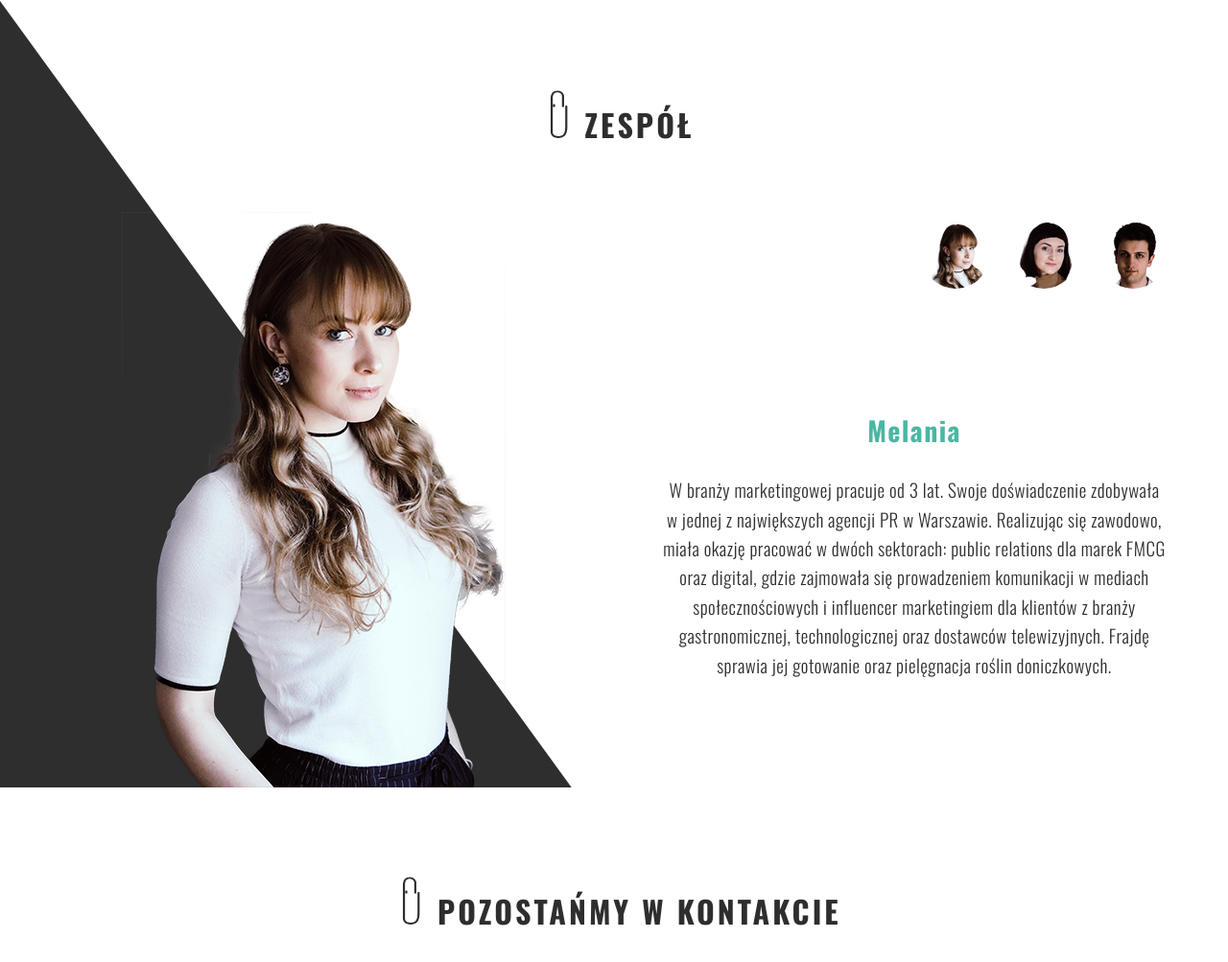
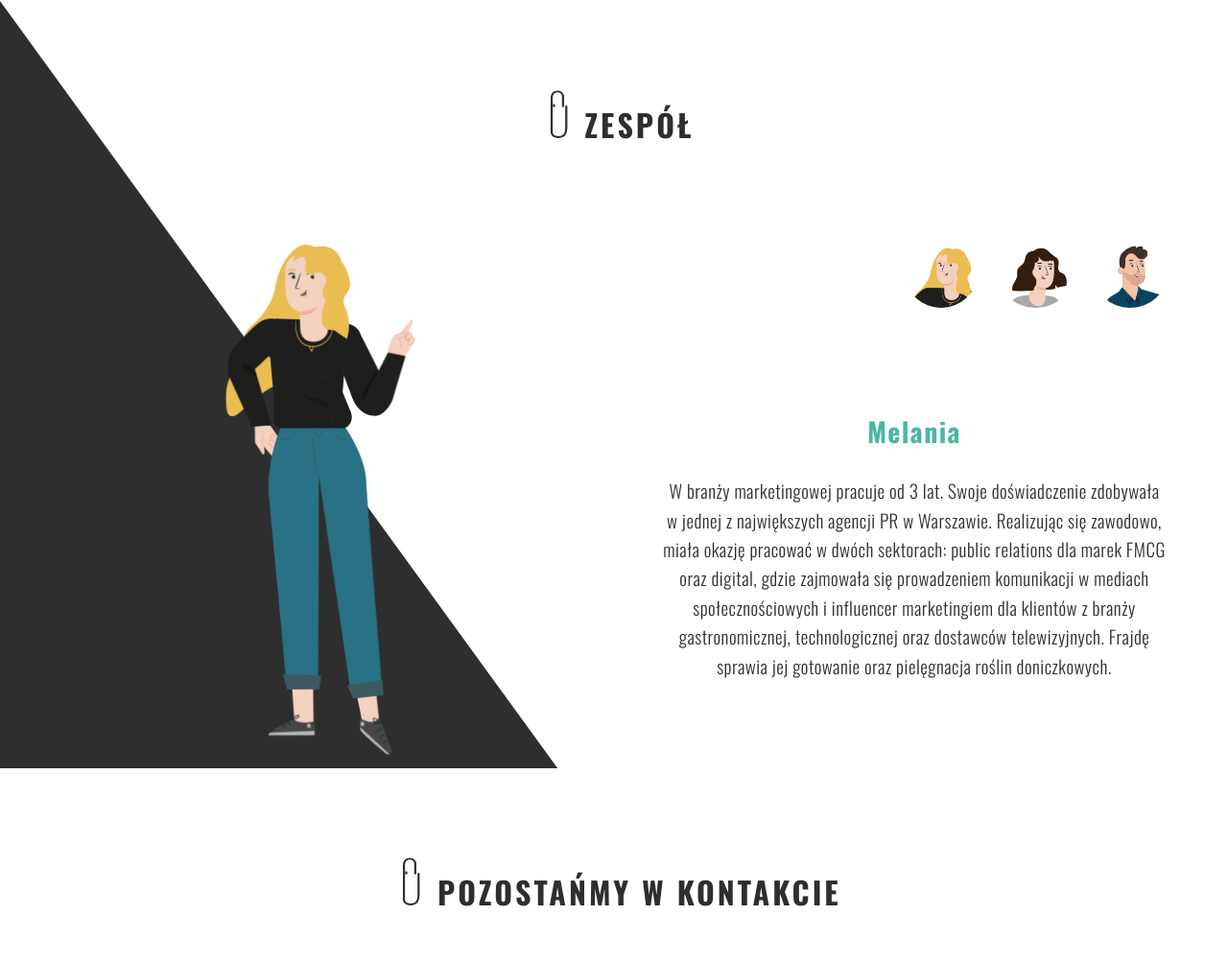
Before and after one commit to dnstankiewicz/AgencjaSpinaczWeb, a plain HTML site: page index.html in a window 1280 px wide. Shown: the part 2559-3562 px from the top of the page at 96% size. Drawn offline with nearby package versions, Linux system fonts and the light colour scheme.

Commit message:
Assets modified

```diff
--- a/css/styles.css
+++ b/css/styles.css
@@ -642,6 +642,7 @@ p {
 }
 
 .team__photos {
+    max-height: 70vh;
     height: 100%;
     width: 100%;
     display: flex;
--- a/index.html
+++ b/index.html
@@ -213,15 +213,15 @@
                 </div>
                 <div class="content-section__body content-section__body--team">
                     <div class="team__photos wow fadeInLeftBig">
-                        <img id="melania-photo" class="team__photo team__photo--active" src="./assets/team/Mela - wycięte - 600px.png" alt="Melania zdjęcie">
-                        <img id="zuzanna-photo" class="team__photo" src="./assets/team/Zuza - wycięte_600px.png" alt="Zuzanna zdjęcie">
-                        <img id="daniel-photo" class="team__photo" src="./assets/team/Daniel - wycięte - 600px - mniejszy kadr.png" alt="Daniel zdjęcie">
+                        <img id="melania-photo" class="team__photo team__photo--active" src="./assets/team/Melania-big.png" alt="Melania zdjęcie">
+                        <img id="zuzanna-photo" class="team__photo" src="./assets/team/Zuzanna-big.png" alt="Zuzanna zdjęcie">
+                        <img id="daniel-photo" class="team__photo" src="./assets/team/Daniel-big.png" alt="Daniel zdjęcie">
                     </div>
                     <div class="team__right wow fadeInRightBig">
                         <div class="team__miniatures">
-                            <img class="team__minuature" src="./assets/team/Mela - wycięte - 70px.png" alt="Melania miniatura" onmouseover="teamChangeActives(event,'melania-photo','melania-desc')">
-                            <img class="team__minuature" src="./assets/team/Zuza - wycięte - 70px.png" alt="Zuzanna miniatura" onmouseover="teamChangeActives(event,'zuzanna-photo','zuzanna-desc')">
-                            <img class="team__minuature" src="./assets/team/Daniel - wycięte - 60px.png" alt="Daniel miniatura" onmouseover="teamChangeActives(event,'daniel-photo','daniel-desc')">
+                            <img class="team__minuature" src="./assets/team/Melania-small.png" alt="Melania miniatura" onmouseover="teamChangeActives(event,'melania-photo','melania-desc')">
+                            <img class="team__minuature" src="./assets/team/Zuzanna-small.png" alt="Zuzanna miniatura" onmouseover="teamChangeActives(event,'zuzanna-photo','zuzanna-desc')">
+                            <img class="team__minuature" src="./assets/team/Daniel-small.png" alt="Daniel miniatura" onmouseover="teamChangeActives(event,'daniel-photo','daniel-desc')">
                         </div>
                         <div class="team__descriptions">
                             <article id="melania-desc" class="team__description team__description--active">
```
Also changed, not shown: assets/team/Daniel-big.png (added), assets/team/Daniel-small.png (added), assets/team/Melania-big.png (added), assets/team/Melania-small.png (added), assets/team/Zuzanna-big.png (added), assets/team/Zuzanna-small.png (added).
